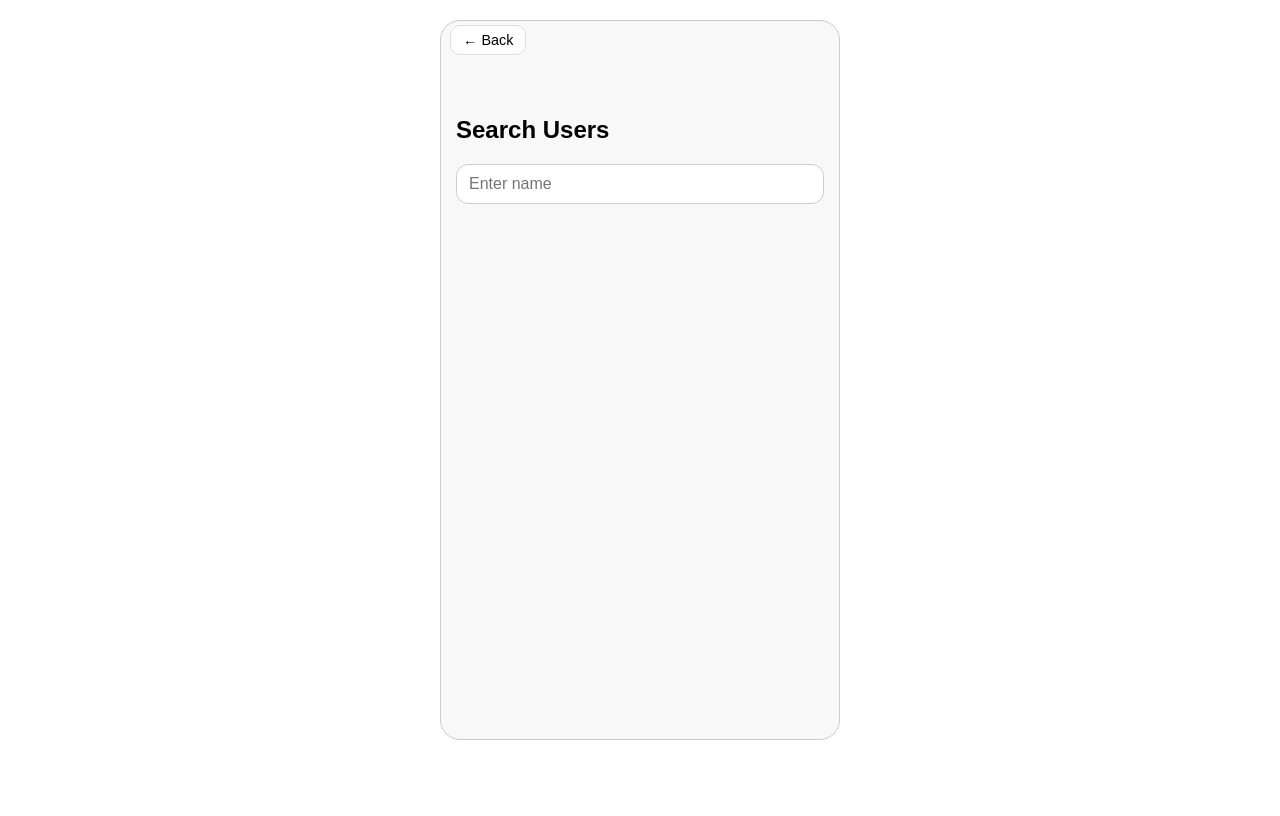
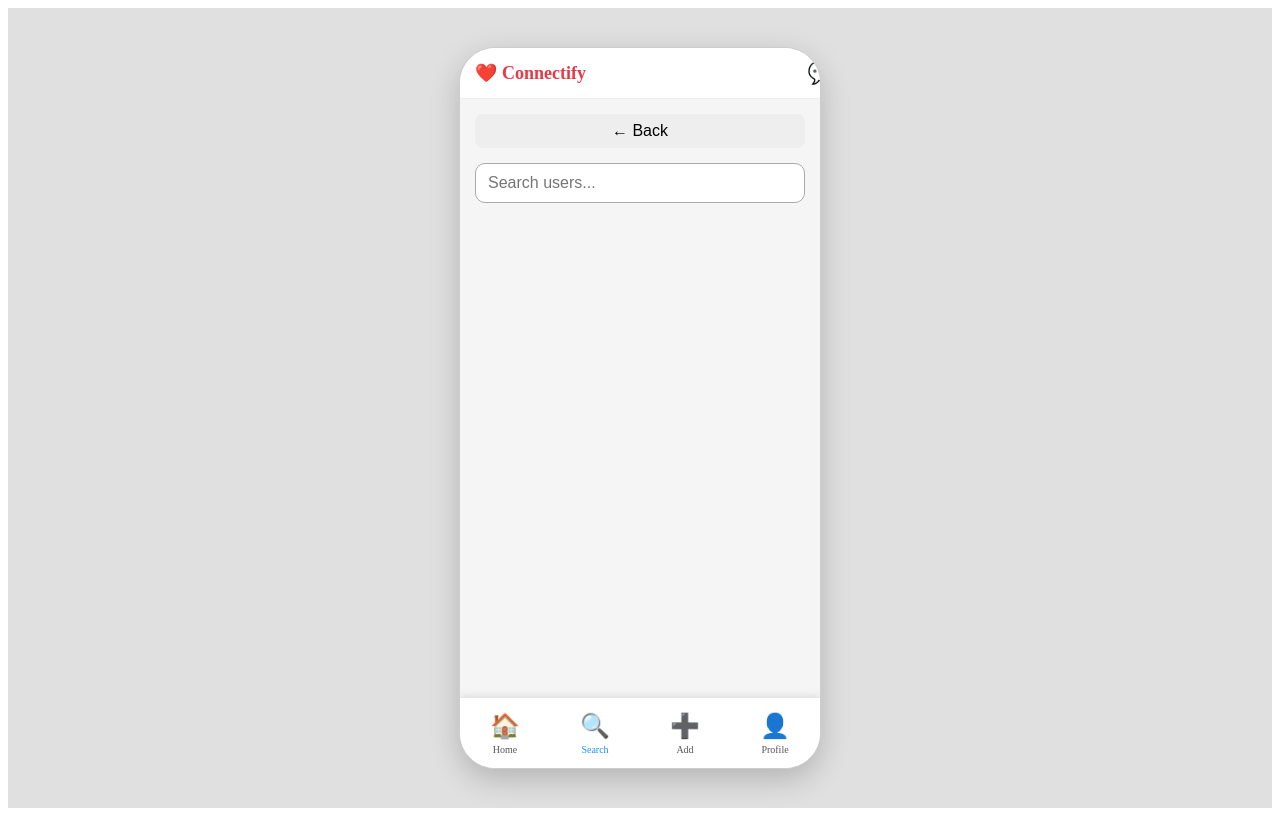
Before and after one commit to NehaReddy6815/CONNECTIFY, a React (Vite) app in the folder frontend/: page /search in a window 1280 px wide. Built offline with nearby package versions, Linux system fonts and the light colour scheme.

Commit message:
Modified home,search &components

```diff
--- a/frontend/src/components/BottomMenu.css
+++ b/frontend/src/components/BottomMenu.css
@@ -1,10 +1,15 @@
+/* BottomMenu.css */
+
 .bottom-menu {
-  position: absolute;
-  bottom: 0;
-  width: 100%;
+  /* --- 🛑 FIX: REMOVE ABSOLUTE POSITIONING --- */
+  /* position: absolute; */
+  /* bottom: 0; */
+  /* ------------------------------------------- */
+
+  width: 100%; /* Ensure it spans the full width of the phone-wrapper */
   height: 70px;
   display: flex;
-  justify-content: space-around; /* evenly space items */
+  justify-content: space-around;
   align-items: center;
   background-color: #fff;
   box-shadow: 0 -2px 8px rgba(0,0,0,0.1);
--- a/frontend/src/components/Navbar.css
+++ b/frontend/src/components/Navbar.css
@@ -1,3 +1,5 @@
+/* Navbar.css */
+
 .navbar {
   display: flex;
   justify-content: space-between;
@@ -5,15 +7,20 @@
   padding: 12px 18px;
   background: #fff;
   border-bottom: 1px solid #eee;
-  position: sticky;
-  top: 0;
+
+  /* --- 🛑 FIX: REMOVE POSITIONING --- */
+  /* position: sticky; */
+  /* top: 0; */
+  /* ---------------------------------- */
+
+  width: 100%; /* Ensure it spans the full width of the phone-wrapper */
   z-index: 10;
 }
 
 .navbar-left {
   font-size: 18px;
   font-weight: bold;
-  color: #e63946; /* red like heart */
+  color: #e63946;
 }
 
 .navbar-right {
--- a/frontend/src/pages/Home.css
+++ b/frontend/src/pages/Home.css
@@ -1,24 +1,25 @@
+/* Home.css */
 /* Outer wrapper to center phone on the page */
 .home-container {
     display: flex;
-  justify-content: center; /* center horizontally */
-  align-items: center;     /* center vertically */
+    justify-content: center;
+    align-items: center;
     min-height: 100vh;
-  background-color: #e0e0e0; /* gray background for page */
+    background-color: #e0e0e0;
 }
 
-/* Phone frame */
+/* Phone frame - The container for the absolute elements */
 .phone-frame {
-  width: 360px;   /* typical mobile width */
-  height: 720px;  /* typical mobile height */
-  border: 16px solid #333;  /* phone border */
+    width: 360px;
+    height: 720px;
+    border: 16px solid #333; /* Keeping the border you provided */
     border-radius: 36px;
     background-color: #fff;
     display: flex;
     flex-direction: column;
-  overflow: hidden;
+    overflow: hidden; /* Hides horizontal scrollbar if elements are correctly sized */
     box-shadow: 0 10px 30px rgba(0,0,0,0.2);
-  position: relative;
+    position: relative; /* CRITICAL: Positioning context for Navbar/Menu */
 }
 
 /* Scrollable content inside phone */
@@ -27,40 +28,8 @@
     display: flex;
     flex-direction: column;
     overflow-y: auto;
-  padding-top: 60px;  /* navbar height */
-  padding-bottom: 70px; /* bottom menu height */
+    /* CRITICAL: Reserves space for the absolute Navbar (60px) and Menu (70px) */
+    padding-top: 60px;
+    padding-bottom: 70px;
     background-color: #f5f5f5;
 }
-
-/* Posts feed */
-.posts-feed {
-  display: flex;
-  flex-direction: column;
-  gap: 12px;
-  padding: 12px 16px;
-}
-
-/* Individual post card */
-.post-card {
-  background-color: #fff;
-  padding: 12px 16px;
-  border-radius: 12px;
-  box-shadow: 0 1px 4px rgba(0,0,0,0.1);
-  word-wrap: break-word;
-}
-
-.post-card strong {
-  display: block;
-  margin-bottom: 6px;
-  color: #1e90ff;
-}
-
-/* Scrollbar styling (optional) */
-.phone-content::-webkit-scrollbar {
-  width: 6px;
-}
-
-.phone-content::-webkit-scrollbar-thumb {
-  background-color: rgba(0,0,0,0.2);
-  border-radius: 3px;
-}
--- a/frontend/src/pages/Search.css
+++ b/frontend/src/pages/Search.css
@@ -1,83 +1,97 @@
-/* Simulate phone screen */
-.mobile-wrapper {
-  width: 100%;
-  max-width: 400px; /* phone width */
-  height: 90vh; /* fit inside viewport */
-  margin: 20px auto;
-  padding: 15px;
-  box-sizing: border-box;
-  font-family: Arial, sans-serif;
-  background-color: #f8f8f8;
-  border: 1px solid #ccc;
-  border-radius: 20px;
-  position: relative;
-  overflow-y: auto;
+/* Outer wrapper to center phone on the page - Matches .home-container */
+.center-wrapper {
+  display: flex;
+  justify-content: center; /* center horizontally */
+  align-items: center;    /* center vertically */
+  min-height: 100vh;
+  background-color: #e0e0e0; /* gray background for page */
 }
 
-/* Fixed back button */
-.back-button {
-  position: fixed;
-  top: 25px;
-  left: calc(50% - 190px); /* align with left edge of phone wrapper */
-  background: #fff;
-  border: 1px solid #ddd;
-  padding: 6px 12px;
-  border-radius: 10px;
-  font-size: 0.9rem;
-  cursor: pointer;
-  z-index: 100;
+/* Phone frame - Matches .phone-frame (BORDER CHANGED HERE) */
+.phone-wrapper {
+  width: 360px;   /* typical mobile width - MATCHES HOME.CSS */
+  height: 720px;  /* typical mobile height - MATCHES HOME.CSS */
+  border: 1px solid #ccc; /* Changed to a thin, light gray border */
+  border-radius: 36px;
+  background-color: #fff;
+  display: flex;
+  flex-direction: column;
+  overflow: hidden;
+  box-shadow: 0 10px 30px rgba(0,0,0,0.2);
+  position: relative;
 }
 
-.back-button:hover {
-  background-color: #f0f0f0;
+/* Scrollable content inside phone */
+.search-content {
+  flex: 1;
+  display: flex;
+  flex-direction: column;
+  overflow-y: auto;
+  padding: 15px;
+  background-color: #f5f5f5;
 }
 
-/* Search container */
-.search-container {
-  margin-top: 60px; /* leave space for back button */
-  display: flex;
-  flex-direction: column;
-}
-
-/* Input box */
-input[type="text"] {
+/* Search input styling */
+.search-container input {
   width: 100%;
   padding: 10px 12px;
-  font-size: 1rem;
-  border-radius: 12px;
-  border: 1px solid #ccc;
   margin-bottom: 15px;
+  border-radius: 10px;
+  border: 1px solid #aaa;
+  font-size: 16px;
   box-sizing: border-box;
 }
 
-/* Results */
-.results {
-  display: flex;
-  flex-direction: column;
-  gap: 12px;
+/* Back button styling */
+.back-button {
+  margin-bottom: 15px;
+  background: #eee;
+  border: none;
+  padding: 8px 12px;
+  border-radius: 8px;
+  cursor: pointer;
+  font-size: 16px;
 }
 
-/* User cards */
+/* Result cards */
 .user-card {
-  padding: 12px;
+  background: #fff;
+  padding: 12px 16px;
+  margin-bottom: 10px;
   border-radius: 12px;
-  border: 1px solid #ddd;
-  background-color: #fff;
-  box-shadow: 0 2px 5px rgba(0,0,0,0.05);
+  box-shadow: 0 1px 4px rgba(0,0,0,0.1);
 }
 
 .user-card h3 {
-  margin: 0;
-  font-size: 1.1rem;
+  margin-top: 0;
+  margin-bottom: 4px;
+  font-size: 18px;
+  color: #1e90ff;
 }
 
 .user-card p {
-  margin: 3px 0;
-  font-size: 0.9rem;
+  margin: 0;
+  font-size: 14px;
+  color: #555;
 }
 
-/* Error message */
+.user-card em {
+  font-size: 13px;
+  color: #888;
+}
+
 .error {
-  color: red;
-  font-size: 0.9rem;
+  color: #d9534f;
+  font-weight: bold;
+  padding: 10px 0;
 }
+
+/* Scrollbar styling (optional) */
+.search-content::-webkit-scrollbar {
+  width: 6px;
+}
+
+.search-content::-webkit-scrollbar-thumb {
+  background-color: rgba(0,0,0,0.2);
+  border-radius: 3px;
+}
--- a/frontend/src/pages/Search.jsx
+++ b/frontend/src/pages/Search.jsx
@@ -1,5 +1,8 @@
 import { useState, useEffect } from "react";
 import { useNavigate } from "react-router-dom";
+
+import Navbar from "../components/Navbar"; // adjust path
+import BottomMenu from "../components/BottomMenu"; // adjust path
 import "./Search.css";
 
 const Search = () => {
@@ -40,22 +43,24 @@ const Search = () => {
       }
     };
 
-    const timeoutId = setTimeout(() => fetchUsers(), 300);
+    const timeoutId = setTimeout(() => fetchUsers(), 300); // debounce
     return () => clearTimeout(timeoutId);
   }, [searchQuery]);
 
   return (
-    <div className="mobile-wrapper">
-      {/* Back Button */}
+    <div className="center-wrapper">
+      <div className="phone-wrapper">
+        <Navbar />
+
+        <div className="search-content">
           <button className="back-button" onClick={() => navigate("/home")}>
             ← Back
           </button>
 
           <div className="search-container">
-        <h2>Search Users</h2>
             <input
               type="text"
-          placeholder="Enter name"
+              placeholder="Search users..."
               value={searchQuery}
               onChange={(e) => setSearchQuery(e.target.value)}
             />
@@ -72,9 +77,15 @@ const Search = () => {
                   </div>
                 ))
               ) : (
-            !loading && searchQuery.trim() && !error && <p>No users found</p>
+                !loading &&
+                searchQuery.trim() &&
+                !error && <p>No users found</p>
               )}
             </div>
+          </div>
+        </div>
+
+        <BottomMenu />
       </div>
     </div>
   );
```
Also changed, not shown: frontend/src/pages/CreatePost.jsx (deleted, +0 -63 lines). Lines whose indentation alone changed are shown as unchanged.
